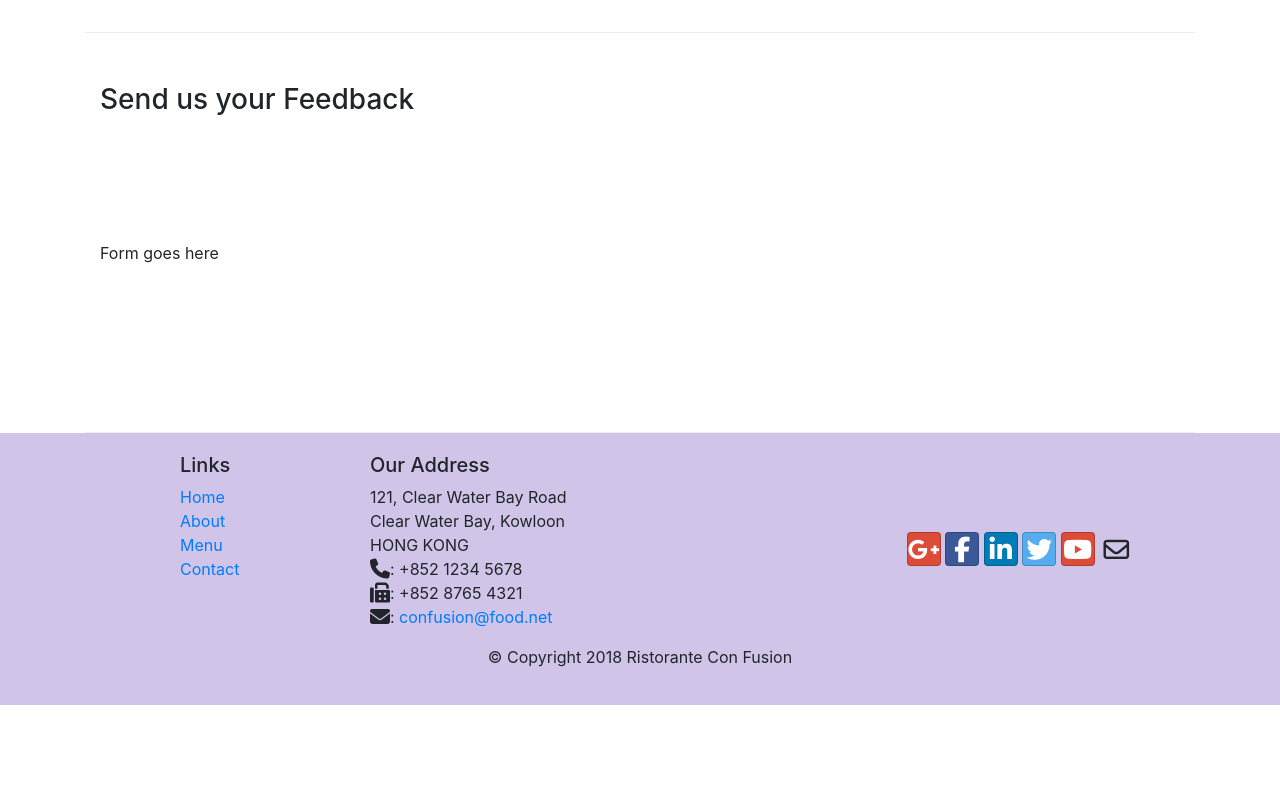
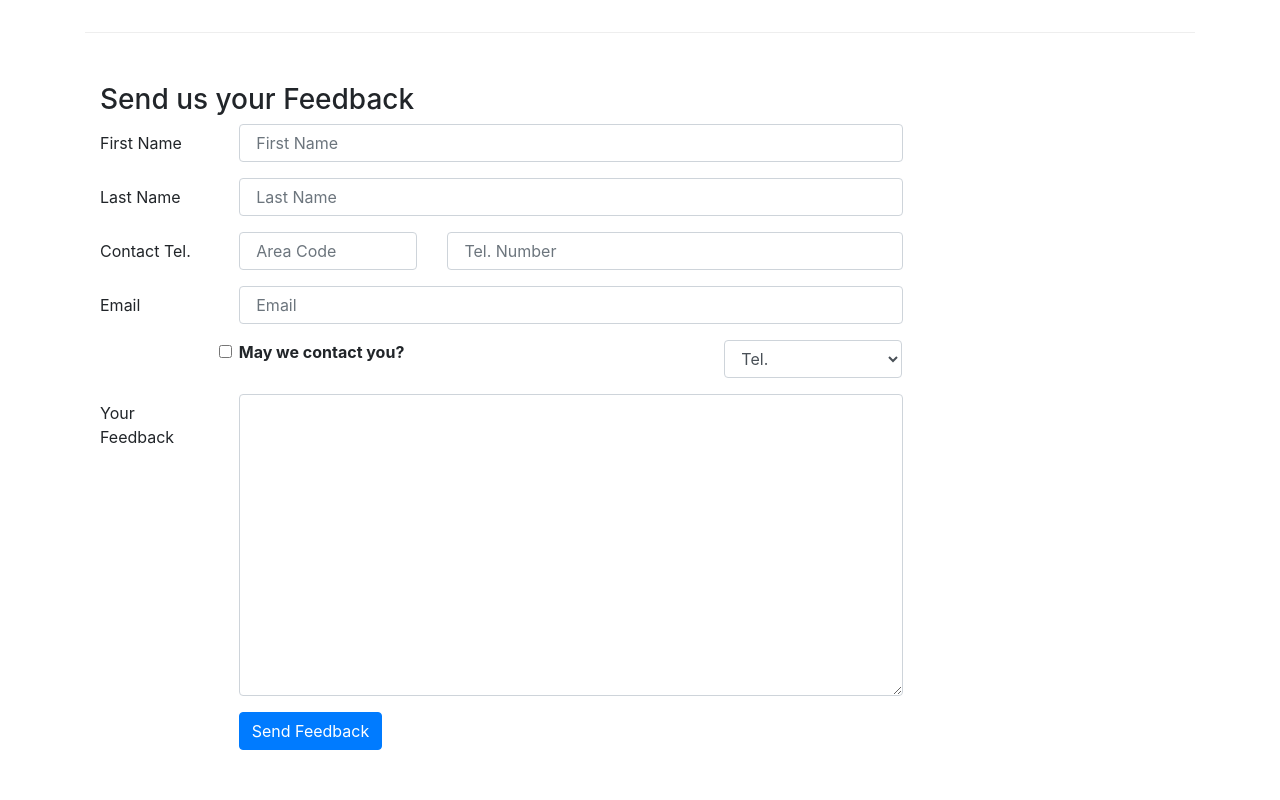
Before and after one commit to deepakchaudhary07/assignment-old, a plain HTML site: page contactus.html in a window 1280 px wide. Shown: the part 820-1620 px from the top of the page. Before the commit the page ends 1525 px from the top, so only its background shows below. Drawn offline with nearby package versions, Linux system fonts and the light colour scheme.

Commit message:
buttons and forms have been included in the contactus page

```diff
--- a/contactus.html
+++ b/contactus.html
@@ -92,7 +92,73 @@
               <h3>Send us your Feedback</h3>
            </div>
             <div class="col-12 col-md-9">
-                Form goes here
+                <form>
+                    <div class="form-group row">
+                        <label for="firstname" class="col-md-2 col-form-label">First Name</label>
+                        <div class="col-md-10">
+                            <input type="text" class="form-control" id="firstname" name="firstname"
+                            placeholder=" First Name">
+                        </div>
+                    </div>
+                    <div class="form-group row">
+                        <label for="lastname" class="col-md-2 col-form-label">Last Name</label>
+                        <div class="col-md-10">
+                            <input type="text" class="form-control" id="lastname" name="lastname"
+                            placeholder=" Last Name">
+                        </div>
+                    </div>
+                    <div class="form-group row">
+                        <label for="telnum" class="col-12 col-md-2 col-form-label">Contact Tel.</label>
+                        <div class="col-5 col-md-3">
+                            <input type="tel" class="form-control" id="areacode" name="areacode"
+                            placeholder=" Area Code">
+                        </div>
+                        <div class="col-7 col-md-7">
+                            <input type="tel" class="form-control" id="telnum" name="telnum"
+                            placeholder=" Tel. Number">
+                        </div>
+                    </div>
+                    <div class="form-group row">
+                        <label for="emailid" class="col-md-2 col-form-label">Email</label>
+                        <div class="col-md-10">
+                            <input type="email" class="form-control" id="emailid" name="emailid"
+                            placeholder=" Email">
+                        </div>
+                    </div>
+                    <div class="form-group row">
+                        <div class="col-md-6 offset-md-2">
+                            <div clas="form-check">
+                                <input type="checkbox" class="form-check-input"
+                                    name="approve" id="approve" value="">
+                                    <label class="form-check-label" for="approve">
+                                        <strong>
+                                            May we contact you?
+                                        </strong>
+                                    </label>
+                            </div>
+                        </div>
+                        <div class="col-md-3 offset-md-1">
+                            <select class="form-control">
+                                <option>Tel.</option>
+                                <option>Email</option>
+                            </select>
+                        </div>
+                    </div>
+                    <div class="form-group row">
+                        <label for="feedback" class="col-md-2 col-form-label">Your Feedback</label>
+                        <div class="col-md-10">
+                            <textarea class="form-control" id="feedback" name="feedback"
+                            rows="12"></textarea>
+                        </div>
+                    </div>
+                    <div class="form-group row">
+                        <div class="offset-md-2 col-md-10">
+                            <button type="submit" class="btn btn-primary">
+                                Send Feedback
+                            </button>
+                        </div>
+                    </div>
+                </form>
             </div>
              <div class="col-12 col-md">
             </div>
```
